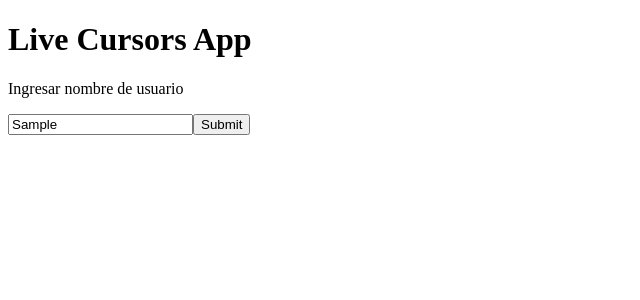
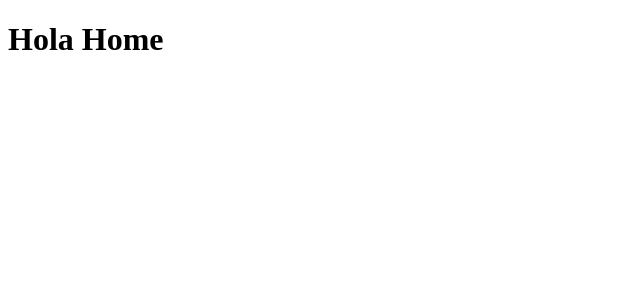
Before and after one commit to RodrigoSturm14/Live-Cursors-App, a React (Vite) app in the folder client/: page / in a window 1280 px wide. Both pictures are taken after typing "Sample" into the empty fields and a click on the input 221 px from the left and 124 px from the top of the page. Shown: the top 300 px of the page, without its empty margins (0-640 px from the left). Built offline with nearby package versions, Linux system fonts and the light colour scheme.

Commit message:
Created Home component - it shows up when username is submitted

```diff
--- a/client/src/App.jsx
+++ b/client/src/App.jsx
@@ -1,14 +1,15 @@
 //import './App.css'
 import { useState } from 'react'
 import { Login } from './components/Login.jsx'
+import { Home } from './Home.jsx'
 
 
 function App() {
 const [username, setUsername] = useState("")
-  return (
-    <>
-      <Login updateUsername={setUsername} />
-    </>
+  return username ? (
+    <Home/>
+  ) : (
+    <Login updateUsername={setUsername} />
   )
 }
 
--- /dev/null
+++ b/client/src/Home.jsx
@@ -0,0 +1,7 @@
+export function Home() {
+  return(
+    <>
+      <h1>Hola Home</h1>
+    </>
+  )
+}
```
